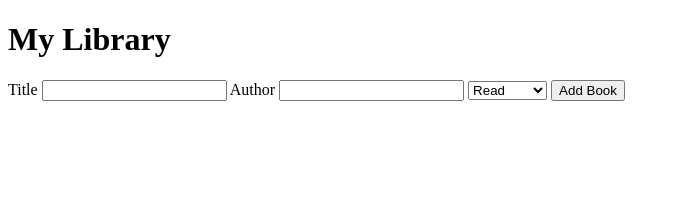
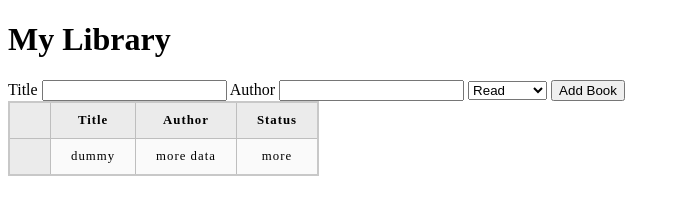
Before and after one commit to kiernans/odin-library, a plain HTML site: page index.html in a window 1280 px wide. Shown: the whole page, without its empty margins (0-680 px from the left). Drawn offline with Linux system fonts and the light colour scheme.

Commit message:
Set up initial table

```diff
--- a/index.html
+++ b/index.html
@@ -29,7 +29,18 @@
         </form>
         <div class="books">
             <table>
-
+                <tr>
+                    <th colspan="4"></th>
+                    <th>Title</th>
+                    <th>Author</th>
+                    <th>Status</th>
+                </tr>
+                <tr>
+                    <th colspan="4"></th>
+                    <td>dummy</td>
+                    <td>more data</td>
+                    <td>more</td>
+                </tr>
             </table>
         </div>
     </div>
--- a/script.js
+++ b/script.js
@@ -12,16 +12,19 @@ function addBookToLibrary(book, array) {
     array.push(book);
 };
 
-function printLibrary(array) {
-    for(let i = 0; i < array.length; i++) {
-        console.table(array[i]);
-    }
-};
 
 function makeBook(title, author, status) {
     const myBook = new Book(title, author, status);
     return myBook;
-}
+};
+
+function displayLibrary() {
+    const tdata = myLibrary[myLibrary.length - 1].title;
+    const adata = myLibrary[myLibrary.length - 1].author;
+    const sdata = myLibrary[myLibrary.length - 1].status;
+
+
+};
 
 button.addEventListener('click', () => {
     const title = document.querySelector('#title');
--- a/style.css
+++ b/style.css
@@ -2,3 +2,31 @@ body,
     html {
         height: 100%;
     }
+
+table {
+    border-collapse: collapse;
+    border: 2px solid rgb(200,200,200);
+    letter-spacing: 1px;
+    font-size: 0.8rem;
+    }
+
+    td, th {
+    border: 1px solid rgb(190,190,190);
+    padding: 10px 20px;
+    }
+
+    th {
+    background-color: rgb(235,235,235);
+    }
+
+    td {
+    text-align: center;
+    }
+
+    tr:nth-child(even) td {
+    background-color: rgb(250,250,250);
+    }
+
+    tr:nth-child(odd) td {
+    background-color: rgb(245,245,245);
+    }
```
